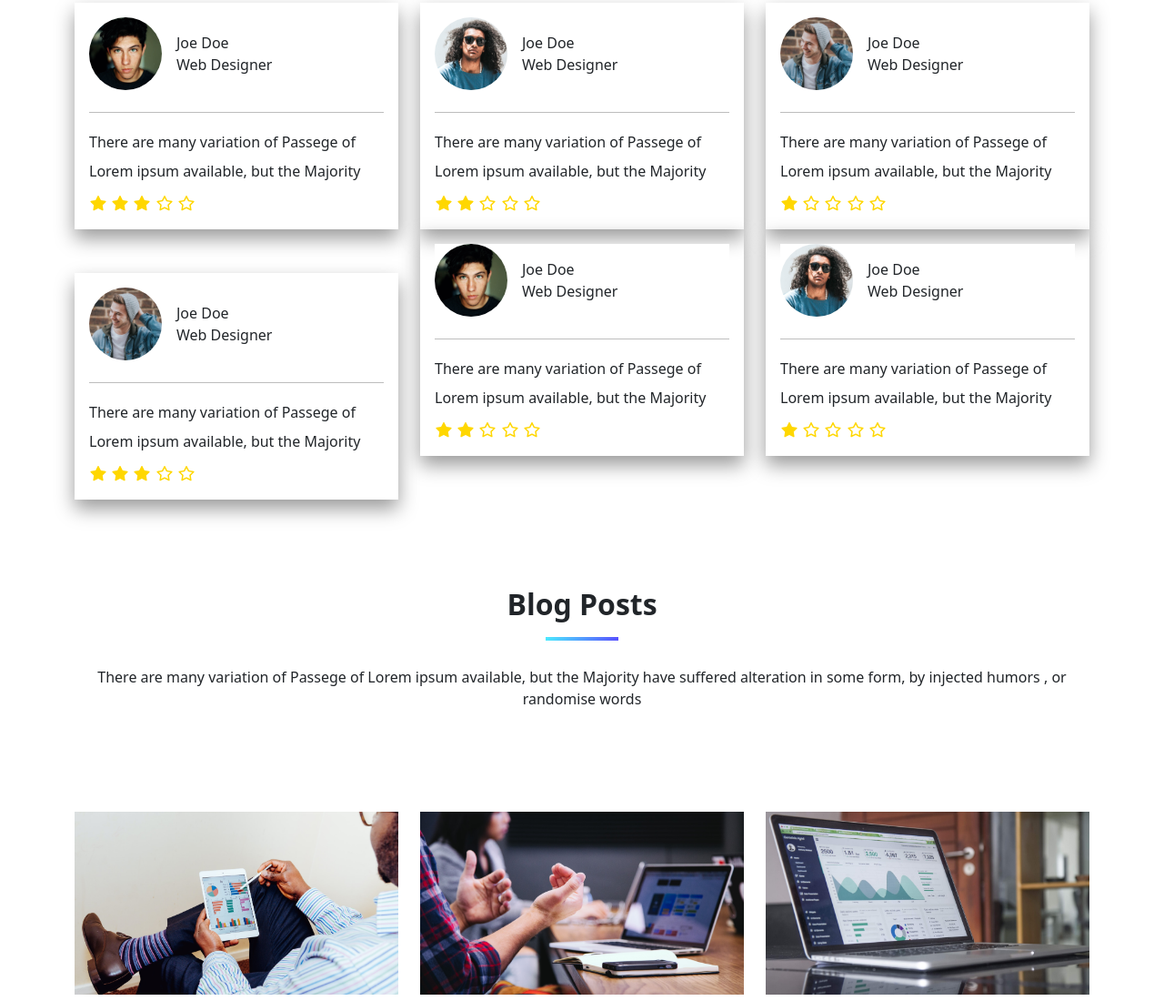
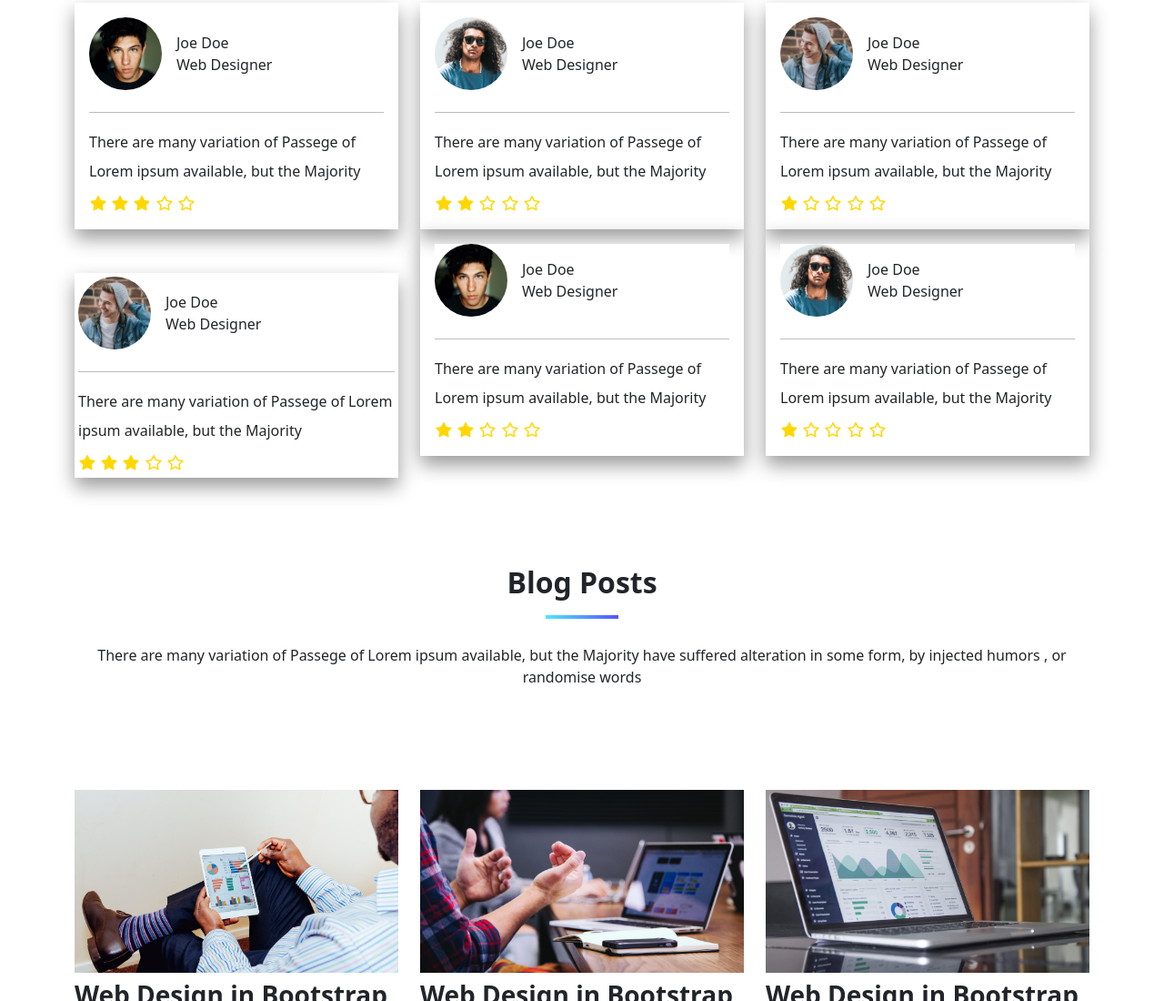
Before and after one commit to Hammamjs/Bilo-Bootstrap-scss, a plain HTML site: page index.html in a window 1280 px wide. Shown: the part 3598-4698 px from the top of the page at 91% size. Drawn offline with nearby package versions, Linux system fonts and the light colour scheme.

Commit message:
Update index.html

```diff
--- a/index.html
+++ b/index.html
@@ -334,7 +334,7 @@
                 </div>
             </div>
             <div class="col-md-6 col-lg-4 pt-5">
-                <div class="box p-3"  data-aos="fade-up-right" data-aos-duration="1000">
+                <div class="box p-1"  data-aos="fade-up-right" data-aos-duration="1000">
                 <div class="review d-flex align-items-center bg-white pb-4">
                     <img src="imgs/avatar_3.jpg" alt="" class="img-fluid rounded-circle" height="80px" width="80px">
                     <div class="info">
```
